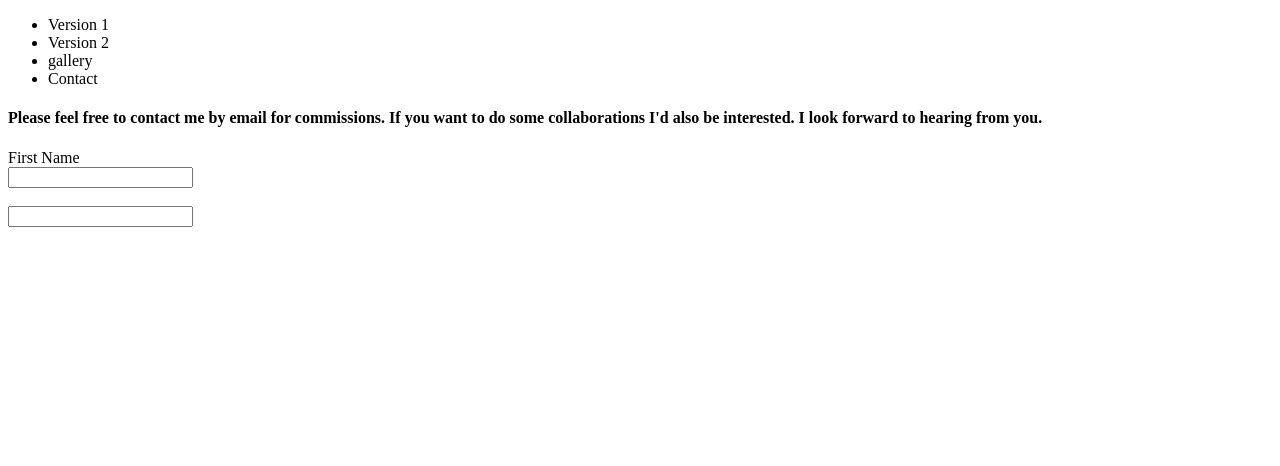
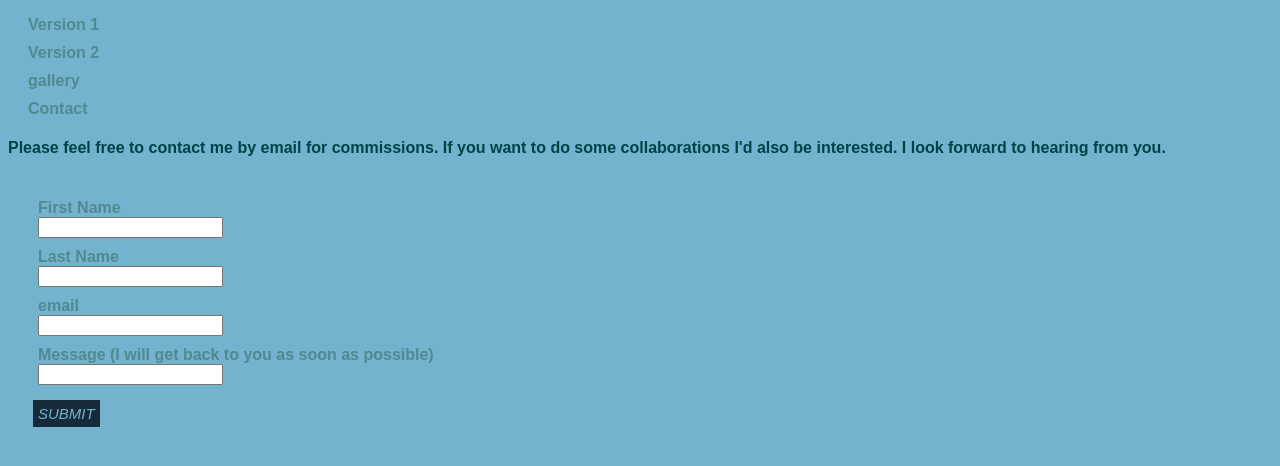
Before and after one commit to PoohBearButt/SageEmpressArt, a plain HTML site: page contact.html in a window 1280 px wide. Drawn offline with Linux system fonts and the light colour scheme; a web font is replaced by a local one.

Commit message:
idk what else i have done

```diff
--- a/contact.html
+++ b/contact.html
@@ -4,31 +4,38 @@
     <meta charset="UTF-8">
     <meta name="viewport" content="width=device-width, initial-scale=1.0">
     <title>Contact page</title>
+    <link rel="stylesheet" href="v1.css">
 </head>
 <body>
-    <head>
-        <nav>
-            <ul>
-                <li><a href="index.html"></a>Version 1</li>
-                <li><a href="index2.html"></a>Version 2</li>
-                <li><a href="gallery.html"></a>gallery</li>
-                <li><a href="contact.html"></a>Contact</li>
-            </ul>
-        </nav>
-    </head>
-    <main>
+    <nav>
+        <ul>
+            <li><a href="index.html">Version 1</a></li>
+            <li><a href="index2.html">Version 2</a></li>
+            <li><a href="gallery.html">gallery</a></li>
+            <li><a href="contact.html">Contact</a></li>
+        </ul>
+    </nav>
+    <header>
         <h4>
             Please feel free to contact me by email for commissions.
             If you want to do some collaborations I'd also be interested.
             I look forward to hearing from you.
         </h4>
+    </header>
+    <main>
+
         <section>
             <form>
-                <label>First Name</label><br>
-                <input type="text"><br>
-                <label></label><br>
-                <input>
-
+                <label for="fname">First Name</label><br>
+                <input type="text" id="fname" name="fname"><br>
+                <label for="lname">Last Name</label><br>
+                <input type="text" id="lname" name="lname"><br>
+                <label type="email">email</label><br>
+                <input type="text" id="email" name="email"><br>
+                <label for="emailbody">Message (I will get back to you as soon as possible)</label><br>
+                <input type="text" id="message" name="message"> <br>
+                <!--<input type="submit" value="Submit">-->
+                <button class="button" type="button"> SUBMIT</button>
             </form>
         </section>
     </main>
--- a/v1.css
+++ b/v1.css
@@ -135,3 +135,31 @@ img{
 .pictures::-webkit-scrollbar{
     display: none;
 }
+
+/*contact page specific styling*/
+label{
+    font-family: 'PT Sans Caption', sans-serif;
+    font-weight: 600;
+    color: #508991;
+    margin: 10px 10px 0px 10px;
+}
+
+input{
+    font-family: Arial, Helvetica, sans-serif;
+    font-weight: 400;
+    color: #172A3A;
+    margin: 0px 10px 10px 10px;
+}
+.button{
+    background-color: #172A3A;
+    color: #74B3CE;
+    border:none;
+    margin: 5px;
+    padding: 5px;
+    text-align: center;
+    text-decoration: none;
+
+    font-size: 15px;
+    cursor: pointer;
+    font-style: oblique;
+}
```
